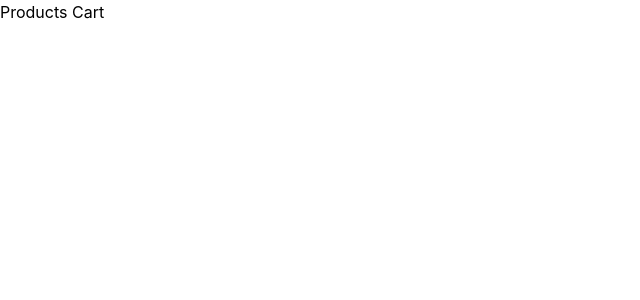
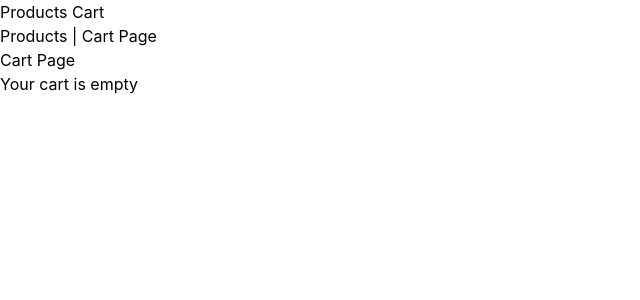
Before and after one commit to Mohammad-Aahil/ecommerce-app, a React (Vite) app: page /cart in a window 1280 px wide. Before the commit this address had no page. Shown: the top 300 px of the page, without its empty margins (0-640 px from the left). Built offline with nearby package versions, Linux system fonts and the light colour scheme.

Commit message:
Phase 4: Cart page with remove and total

```diff
--- a/src/App.jsx
+++ b/src/App.jsx
@@ -4,6 +4,7 @@ import { Route, Routes, Link } from "react-router-dom";
 import ProductDetail from "./components/ProductDetail";
 import ProductsList from "./components/ProductsList";
 import { useCart } from "./context/CartContext";
+import Cart from "./pages/Cart";
 
 const App = () => {
   const { cart } = useCart();
@@ -12,11 +13,16 @@ const App = () => {
   return (
     <div>
       <h1>Products Cart</h1>
+      <nav>
+        <Link to={"/products"}>Products | {""}</Link>
+        <Link to={"/cart"}>Cart Page</Link>
+      </nav>
 
       {/* Routes */}
       <Routes>
         <Route path="/products/:id" element={<ProductDetail />} />
         <Route path="/products" element={<ProductsList />} />
+        <Route path="/cart" element={<Cart />} />
       </Routes>
     </div>
   );
--- a/src/context/CartContext.jsx
+++ b/src/context/CartContext.jsx
@@ -6,11 +6,19 @@ export default function CartProvider({ children }) {
   const [cart, setCart] = useState([]);
 
   const addCart = (product) => {
+    const exists = cart.find((item) => item.id === product.id);
+
+    if (exists) return;
+
     setCart([...cart, product]);
   };
 
+  const removeFromCart = (id) => {
+    setCart(cart.filter((item) => item.id !== id));
+  };
+
   return (
-    <CartContext.Provider value={{ cart, addCart }}>
+    <CartContext.Provider value={{ cart, addCart, removeFromCart }}>
       {children}
     </CartContext.Provider>
   );
--- /dev/null
+++ b/src/pages/Cart.jsx
@@ -0,0 +1,45 @@
+import React from "react";
+import { useCart } from "../context/CartContext";
+import { useNavigate } from "react-router-dom";
+
+const Cart = () => {
+  const { cart, removeFromCart } = useCart();
+  const navigate = useNavigate();
+
+  const total = cart.reduce((sum, item) => sum + item.price, 0);
+  return (
+    <div>
+      <h2>Cart Page</h2>
+      {cart.length === 0 ? (
+        <p>Your cart is empty</p>
+      ) : (
+        cart.map((item) => (
+          <div key={item.id}>
+            <h3>{item.title}</h3>
+            <p>₹ {item.price}</p>
+            <button
+              onClick={() => {
+                removeFromCart(item.id);
+              }}
+            >
+              {" "}
+              Remove ❌
+            </button>
+            <button
+              onClick={() => {
+                navigate(-1);
+              }}
+            >
+              {" "}
+              Go Back
+            </button>{" "}
+            <br />
+            <h3>Total: ₹ {total.toFixed(2)}</h3>
+          </div>
+        ))
+      )}
+    </div>
+  );
+};
+
+export default Cart;
```
